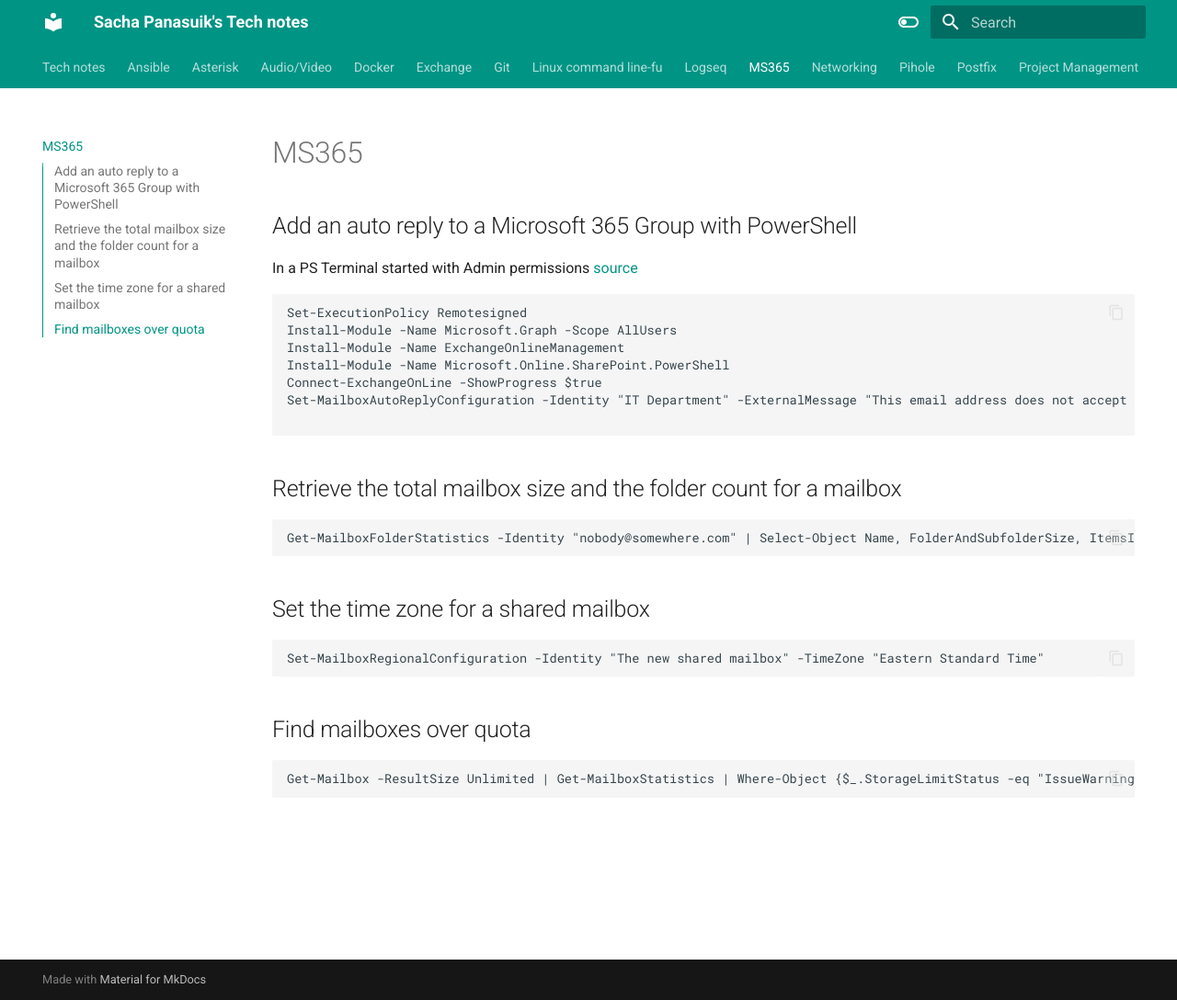
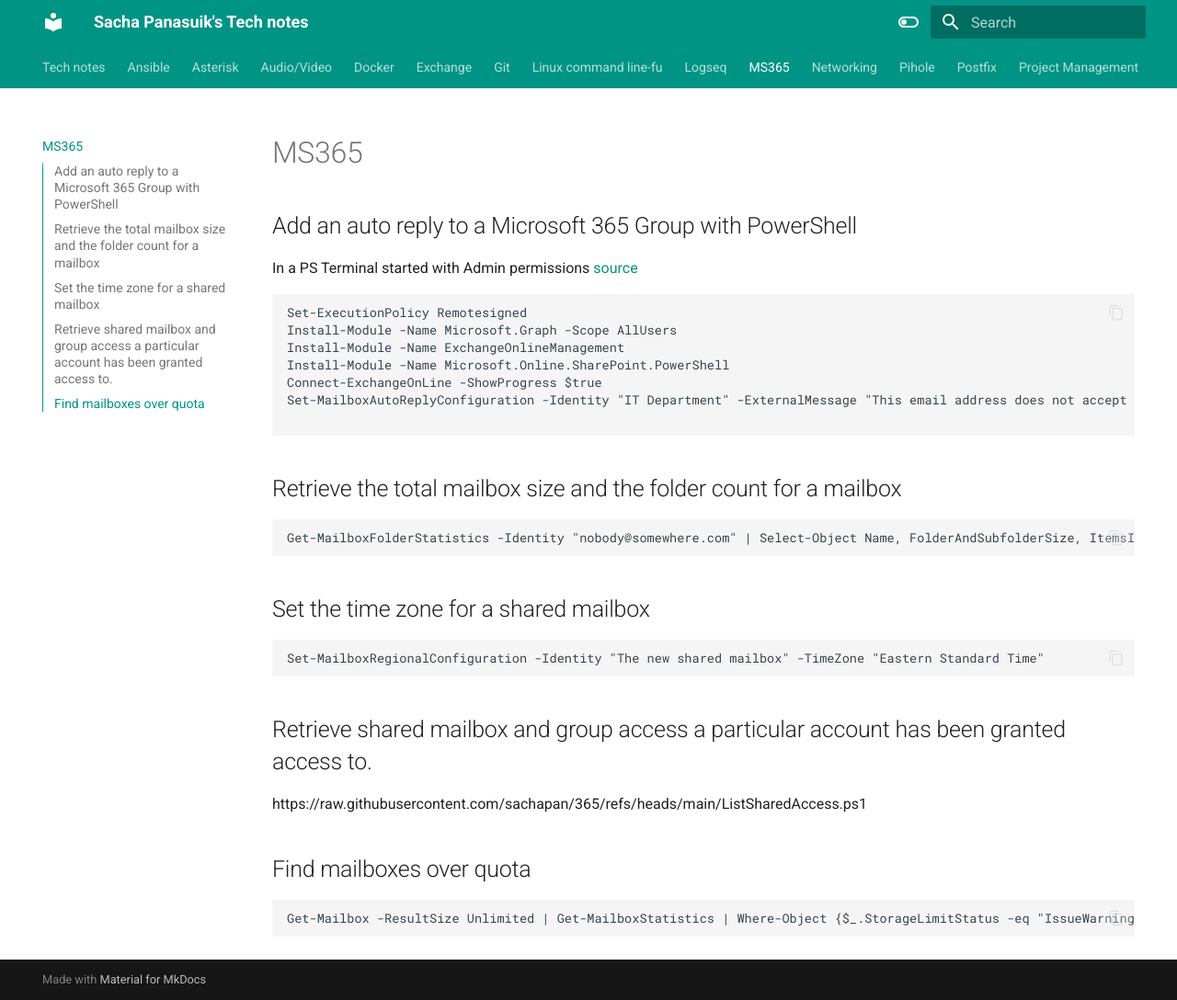
Before and after one commit to sachapan/tech_notes, an MkDocs documentation site: the page built from docs/ms365.md, in a window 1280 px wide and 1088 px high. Shown: the whole window at 92% size. Built offline with MkDocs 1.6.1 and Material for MkDocs 9.7.7, drawn with Linux system fonts in a browser that asks for light colours.

Commit message:
Add link to ListSharedAccess.ps1

````diff
--- a/docs/ms365.md
+++ b/docs/ms365.md
@@ -25,6 +25,11 @@
 ```
 Set-MailboxRegionalConfiguration -Identity "The new shared mailbox" -TimeZone "Eastern Standard Time"
 ```
+
+## Retrieve shared mailbox and group access a particular account has been granted access to.
+
+https://raw.githubusercontent.com/sachapan/365/refs/heads/main/ListSharedAccess.ps1
+
 ## Find mailboxes over quota
 ```
 Get-Mailbox -ResultSize Unlimited | Get-MailboxStatistics | Where-Object {$_.StorageLimitStatus -eq "IssueWarning" -or $_.StorageLimitStatus -eq "ProhibitSend"}
````
